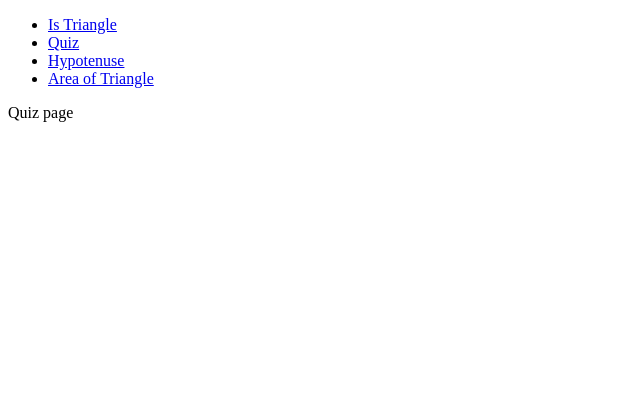
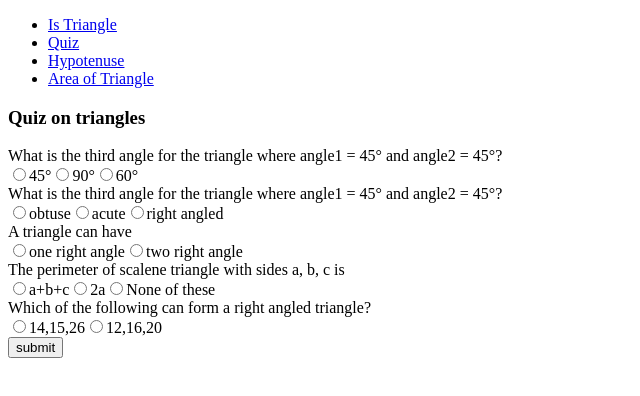
Before and after one commit to foolhardy21/marktwelve-neogcamp, a React (Create React App) app: page /quiz in a window 1280 px wide. Shown: the top 396 px of the page, without its empty margins (0-640 px from the left). Built offline with nearby package versions, Linux system fonts and the light colour scheme.

Commit message:
style - quiz layout

```diff
--- a/src/pages/Quiz.js
+++ b/src/pages/Quiz.js
@@ -1,8 +1,38 @@
 import React from 'react'
+import questions from './quizdata'
 
 const Quiz = () => {
+
+    function calculateScore(e) {
+        e.preventDefault()
+        console.log(e.target)
+    }
     return (
-        <div>Quiz page</div>
+        <div>
+            <h3>Quiz on triangles</h3>
+            <form onSubmit={calculateScore}>
+                {
+                    questions.map((qset, index1) => {
+                        return (
+                            <div key={index1}>
+                                {qset.ques}
+                                <div>
+                                {
+                                    qset.options.map((option, index) => {
+                                        return <label key={index} htmlFor={`option${index}`}>
+                                                <input id={`option${index}`} type='radio' name={`${index1}`} value={option}/>
+                                                {option}
+                                            </label>
+                                    })
+                                }
+                                </div>
+                            </div>
+                        )
+                    })
+                }
+                <input type='submit' value='submit' />
+            </form>
+        </div>
     )
 }
 export default Quiz
--- /dev/null
+++ b/src/pages/quizdata.js
@@ -0,0 +1,29 @@
+const questions = [
+    {
+        ques: 'What is the third angle for the triangle where angle1 = 45° and angle2 = 45°?',
+        options: ['45°', '90°', '60°'],
+        ans: '90°'
+    },
+    {
+        ques: 'What is the third angle for the triangle where angle1 = 45° and angle2 = 45°?',
+        options: ['obtuse', 'acute', 'right angled'],
+        ans: 'right angled'
+    },
+    {
+        ques: 'A triangle can have',
+        options: ['one right angle', 'two right angle'],
+        ans: 'one right angle'
+    },
+    {
+        ques: 'The perimeter of scalene triangle with sides a, b, c is',
+        options: ['a+b+c', '2a', 'None of these'],
+        ans: 'a+b+c'
+    },
+    {
+        ques: 'Which of the following can form a right angled triangle?',
+        options: ['14,15,26', '12,16,20'],
+        ans: '12,16,20'
+    },
+]
+
+export default questions
```
